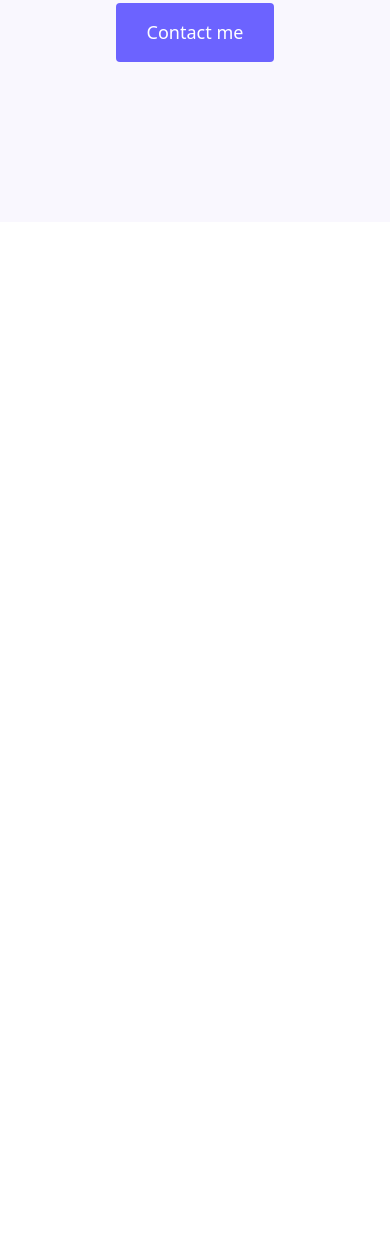
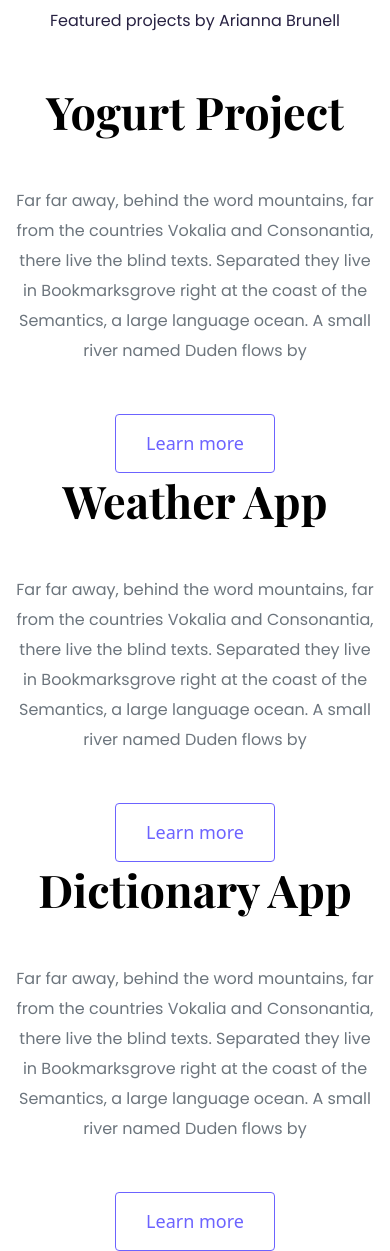
Before and after one commit to ariannabrunell/portfolio-project, a plain HTML site: page index.html in a window 390 px wide. Shown: the part 593-1844 px from the top of the page. Before the commit the page ends 844 px from the top, so only its background shows below. Drawn offline with nearby package versions, Linux system fonts and the light colour scheme.

Commit message:
Integrated homepage content design

```diff
--- a/index.html
+++ b/index.html
@@ -37,5 +37,59 @@
         <a href="#" class="btn btn-branding">Contact me</a>
       </div>
     </div>
+    <p class="text-center m-5">Featured projects by Arianna Brunell</p>
+    <div class="container">
+      <div class="row">
+        <div class="col d-none d-lg-block">
+          <img src="images/yogurt.png" class="img-fluid" alt="" />
+        </div>
+        <div class="col">
+          <div class="project-description">
+            <h2 class="mb-5">Yogurt Project</h2>
+            <p class="mb-5 text-muted">
+              Far far away, behind the word mountains, far from the countries
+              Vokalia and Consonantia, there live the blind texts. Separated
+              they live in Bookmarksgrove right at the coast of the Semantics, a
+              large language ocean. A small river named Duden flows by
+            </p>
+            <a href="#" class="btn btn-branding-outline">Learn more</a>
+          </div>
+        </div>
+      </div>
+      <div class="row">
+        <div class="col">
+          <div class="project-description">
+            <h2 class="mb-5">Weather App</h2>
+            <p class="mb-5 text-muted">
+              Far far away, behind the word mountains, far from the countries
+              Vokalia and Consonantia, there live the blind texts. Separated
+              they live in Bookmarksgrove right at the coast of the Semantics, a
+              large language ocean. A small river named Duden flows by
+            </p>
+            <a href="#" class="btn btn-branding-outline">Learn more</a>
+          </div>
+        </div>
+        <div class="col d-none d-lg-block">
+          <img src="images/weather.png" class="img-fluid" alt="" />
+        </div>
+      </div>
+      <div class="row">
+        <div class="col d-none d-lg-block">
+          <img src="images/dictionary.png" class="img-fluid" alt="" />
+        </div>
+        <div class="col">
+          <div class="project-description">
+            <h2 class="mb-5">Dictionary App</h2>
+            <p class="mb-5 text-muted">
+              Far far away, behind the word mountains, far from the countries
+              Vokalia and Consonantia, there live the blind texts. Separated
+              they live in Bookmarksgrove right at the coast of the Semantics, a
+              large language ocean. A small river named Duden flows by
+            </p>
+            <a href="#" class="btn btn-branding-outline">Learn more</a>
+          </div>
+        </div>
+      </div>
+    </div>
   </body>
 </html>
--- a/src/style.css
+++ b/src/style.css
@@ -16,8 +16,21 @@ h6 {
   color: black;
   font-weight: bold;
 }
+
 h1 {
   font-size: 96px;
+  line-height: 1.5;
+}
+
+h2 {
+  font-size: 60px;
+}
+
+p {
+  font-family: var(--default-font-family);
+  font-size: 16px;
+  color: #272142;
+  line-height: 30px;
 }
 
 .hero {
@@ -26,7 +39,6 @@ h1 {
   padding: 160px 20px;
 }
 .hero p {
-  font-family: var(--default-font-family);
   font-weight: bold;
   font-size: 36px;
   margin: 0;
@@ -40,7 +52,7 @@ h1 {
   font-size: 24px;
   line-height: 2;
 }
-.btn {
+.btn-branding {
   background: var(--branding-color);
   border-radius: 4px;
   color: white;
@@ -48,3 +60,31 @@ h1 {
   line-height: 27px;
   padding: 15px 30px;
 }
+.btn-branding-outline {
+  color: var(--branding-color);
+  border-radius: 4px;
+  font-size: 18px;
+  border: 1px solid var(--branding-color);
+  line-height: 27px;
+  padding: 15px 30px;
+}
+.project-description {
+  padding: 120px 60px;
+}
+
+@media (max-width: 900px) {
+  h1 {
+    font-size: 50px;
+    line-height: 1.5;
+  }
+  h2 {
+    font-size: 45px;
+  }
+  .hero {
+    padding: 80px 20px;
+  }
+  .project-description {
+    padding: 0;
+    text-align: center;
+  }
+}
```
Also changed, not shown: images/dictionary.png (added), images/weather.png (added), images/yogurt.png (added), 2 other files.
